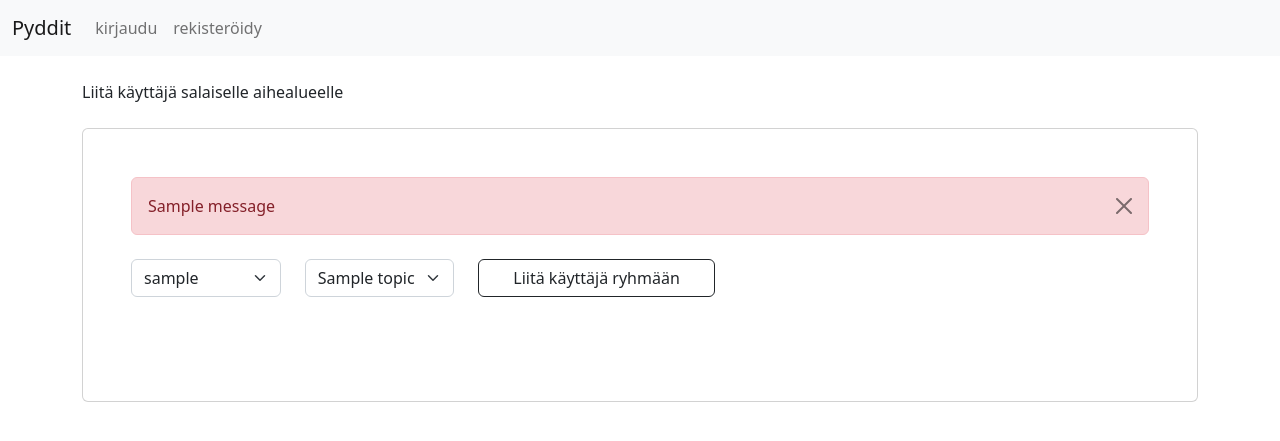
After one commit to pekkalin/tsoha, a Flask app: template templates/admin.html in a window 1280 px wide. The commit adds this page. Shown: the top 441 px of the page. Run offline with Flask 2, Linux system fonts and the light colour scheme; the template is opened without the code that fills it: most values are stand-ins (such as "Sample title", 1, 10 or a date in 2020); one stand-in notice (Sample message) is shown; parts of the project's set-up code (start-up, migrations or seed data) failed here and were passed over.

Commit message:
admin functionalities

```diff
--- a/app.py
+++ b/app.py
@@ -9,6 +9,8 @@ from werkzeug.security import check_password_hash, generate_password_hash
 
 import service
 from model import Message, MThread, Topic
+
+# from wtforms
 
 app = Flask(__name__)
 app.config["SQLALCHEMY_DATABASE_URI"] = getenv("DATABASE_URL")
@@ -123,19 +125,17 @@ def register():
 @app.route("/topic", methods=['GET', 'POST'])
 @login_required
 def topic():
-    all_topics = []
     filtered_topics = []
-    restricted_topics = []
 
     if request.method == "GET":
         all_topics = service.get_all_topics()
-        restricted_topics = service.get_restricted_topics()
+        restricted_topics = service.get_restricted_topics_and_users()
 
         # Filter restricted topics
-        filtered_topics = filter(lambda t: not t.restricted_access or t.restricted_access and (
+        filtered_topics = filter(lambda t: not t.restricted_access or current_user.is_admin or t.restricted_access and (
             current_user.id, t.id) in restricted_topics, all_topics)
 
-    elif request.method == "POST":
+    elif request.method == 'POST':
         restricted = False
         if 'restricted' in request.form:
             restricted = True
@@ -143,9 +143,12 @@ def topic():
         service.add_topic(Topic(topic_name=request.form['topic'],
                                 restricted_access=restricted, created="", created_by=current_user.id, updated=""))
         all_topics = service.get_all_topics()
+        restricted_topics = service.get_restricted_topics_and_users()
         # Filter restricted topics
-        filtered_topics = filter(lambda t: not t.restricted_access or t.restricted_access and (
+        filtered_topics = filter(lambda t: not t.restricted_access or current_user.is_admin or t.restricted_access and (
             current_user.id, t.id) in restricted_topics, all_topics)
+
+        return render_template("topics.html", topics=filtered_topics)
 
     return render_template("topics.html", topics=filtered_topics)
 
@@ -201,6 +204,7 @@ def message(thread_id, topic_id):
 
 
 @app.route("/message", methods=['POST'])
+@login_required
 def new_message():
     thread_id = request.form['thread_id']
     content = request.form['message']
@@ -213,5 +217,32 @@ def new_message():
     return redirect(url_for('message', thread_id=thread_id, topic_id=topic_id))
 
 
+@app.route("/admin", methods=['GET', 'POST'])
+@login_required
+def admin():
+    users = []
+    restricted_topics = []
+    users = service.find_all_users()
+    restricted_topics = service.get_restricted_topics()
+
+    if request.method == "GET":
+        return render_template("admin.html", users=users, restricted_topics=restricted_topics)
+    elif request.method == "POST":
+        user_id = request.form['user']
+        topic_id = request.form['topic']
+        user = service.get_restricted_topic_user(user_id, topic_id)
+
+        if user:
+            flash("Käyttäjällä on jo oikeus aihealueelle!")
+            return redirect(url_for('admin', users=users, restricted_topics=restricted_topics))
+        else:
+            if service.add_user_access_to_restricted_topic(user_id, topic_id):
+                flash(f"Käyttäjä lisätty oikeus aihealueelle!")
+            else:
+                flash("Käyttäjän lisääminen aihealueen käytttäjäksi epäonnistui!")
+                return redirect(url_for('admin', users=users, restricted_topics=restricted_topics))
+    return render_template("admin.html", users=users, restricted_topics=restricted_topics)
+
+
 if __name__ == "__main__":
     app.run(debug=True)
--- a/schema.sql
+++ b/schema.sql
@@ -30,7 +30,8 @@ CREATE TABLE topics (
 CREATE TABLE restricted_topic_users (
     user_id INT NOT NULL REFERENCES users(id),
     topic_id INT NOT NULL REFERENCES topics(id),
-    PRIMARY KEY (user_id, topic_id)
+    PRIMARY KEY (user_id, topic_id),
+    grant_date TIMESTAMP DEFAULT NOW()
 );
 
 CREATE TABLE threads (
--- a/service.py
+++ b/service.py
@@ -19,12 +19,17 @@ SQL_GET_TOPIC_PAGE_DATA = """SELECT DISTINCT topics.id, topics.topic_name, topic
                                 (SELECT MAX(messages.created) FROM messages, threads WHERE messages.thread_id = threads.id AND threads.topic_id = topics.id) as latest_msg
                                 FROM topics"""
 
-SQL_GET_RESTRICTED_TOPICS = "SELECT user_id, topic_id FROM restricted_topic_users"
+SQL_GET_RESTRICTED_TOPIC_USERS = "SELECT user_id, topic_id FROM restricted_topic_users"
+SQL_GET_RESTRICTED_TOPIC_USER = "SELECT user_id, topic_id FROM restricted_topic_users WHERE user_id=:user_id AND topic_id=:topic_id"
+SQL_GET_RESTRICTED_TOPICS = "SELECT id, topic_name FROM topics where restricted_access = TRUE"
+SQL_INSERT_USER_TO_RESTRICTED_TOPIC = "INSERT INTO restricted_topic_users (user_id, topic_id) VALUES (:user_id, :topic_id)"
 
 SQL_GET_THREADS_PAGE_DATA = """SELECT threads.id, threads.topic_id, threads.title, threads.created, threads.created_by, threads.updated,
                                 (SELECT COUNT(*) FROM messages WHERE threads.topic_id=:topic_id AND messages.thread_id = threads.id) as thread_count,
                                 (SELECT MAX(messages.created) FROM messages WHERE messages.thread_id = threads.id) as latest_msg
                                 FROM threads WHERE threads.topic_id=:topic_id """
+
+SQL_GET_ALL_USERS = """SELECT id, username FROM users WHERE is_admin = False"""
 
 
 def register(username, password, is_admin):
@@ -48,11 +53,17 @@ def find_user_by_username(username: str):
         db.session.close()
 
 
+def find_all_users():
+    try:
+        return db.session.execute(SQL_GET_ALL_USERS).fetchall()
+    except Exception as e:
+        db.session.close()
+
+
 def find_user_by_id(id: int):
     try:
         return db.session.execute(SQL_GET_USER_BY_ID, {"id": id}).fetchone()
     except Exception as e:
-        print(e)
         db.session.close()
 
 
@@ -74,7 +85,6 @@ def get_all_topics():
     try:
         return db.session.execute(SQL_GET_TOPIC_PAGE_DATA).fetchall()
     except Exception as e:
-        print(e)
         db.session.close()
 
 
@@ -85,11 +95,41 @@ def get_topic_by_id(id):
         db.session.close()
 
 
+def get_restricted_topics_and_users():
+    try:
+        return db.session.execute(SQL_GET_RESTRICTED_TOPIC_USERS).fetchall()
+    except Exception as e:
+        db.session.close()
+
+
+def get_restricted_topic_user(user_id: int, topic_id: int):
+    try:
+        return db.session.execute(SQL_GET_RESTRICTED_TOPIC_USER, {"user_id": user_id, "topic_id": topic_id}).first() is not None
+    except Exception as e:
+        db.session.close()
+
+
 def get_restricted_topics():
     try:
         return db.session.execute(SQL_GET_RESTRICTED_TOPICS).fetchall()
     except Exception as e:
+        print(e)
         db.session.close()
+
+
+def add_user_access_to_restricted_topic(user_id: int, topic_id: int):
+    succeed: bool = True
+    try:
+        db.session.execute(SQL_INSERT_USER_TO_RESTRICTED_TOPIC, {
+                           "user_id": user_id, "topic_id": topic_id})
+    except Exception as e:
+        print(e)
+        db.session.close()
+        succeed = False
+    else:
+        db.session.commit()
+
+    return succeed
 
 
 def add_topic(topic: Topic):
--- /dev/null
+++ b/templates/admin.html
@@ -0,0 +1,40 @@
+{% extends "layout.html" %}
+{% block content %}
+Liitä käyttäjä salaiselle aihealueelle
+<br />
+<br />
+<div class="card bg-white">
+    <div class="card-body p-5">
+        {% for message in get_flashed_messages() %}
+        <div class="alert alert-danger alert-dismissible fade show" role="alert">
+            {{ message }}
+            <button type="button" class="btn-close" data-bs-dismiss="alert" aria-label="Close"></button>
+        </div>
+        {% endfor %}
+        <form action="{{url_for('admin')}}" method="post" class="mb-3 mt-md-4">
+            <div class="row mb-3">
+                <div class="col-md-2">
+                    <select class="form-select" aria-label="Default select example" name="user">
+                        {% for user in users%}
+                        <option value={{user.id}}>{{user.username}}</option>
+
+                        {% endfor %}
+                    </select>
+                </div>
+                <div class="col-md-2">
+                    <select class="form-select" aria-label="Default select example" name="topic">
+                        {% for topic in restricted_topics %}
+                        <option value={{topic.id}}>{{ topic.topic_name }}</option>
+
+                        {% endfor %}
+                    </select>
+                </div>
+                <div class="d-grid col-md-3">
+                    <button class="btn btn-outline-dark" type="submit">Liitä käyttäjä ryhmään</button>
+                </div>
+            </div>
+            <br />
+        </form>
+    </div>
+</div>
+{% endblock %}
--- a/templates/navbaar.html
+++ b/templates/navbaar.html
@@ -9,17 +9,22 @@
             <ul class="navbar-nav me-auto mb-2 mb-lg-0">
                 {% if current_user.is_authenticated %}
                 <li class="nav-item">
-                    <a class="nav-link" aria-current="page" href="{{url_for('logout')}}">Kirjaudu ulos</a>
+                    <a class="nav-link" aria-current="page" href="{{url_for('logout')}}">kirjaudu ulos</a>
                 </li>
                 <li class="nav-item">
-                    <a class="nav-link" href="{{url_for('topic')}}">Forum</a>
+                    <a class="nav-link" href="{{url_for('topic')}}">forum</a>
                 </li>
                 {% else %}
                 <li class="nav-item">
-                    <a class="nav-link" aria-current="page" href="{{url_for('login')}}">Kirjaudu</a>
+                    <a class="nav-link" aria-current="page" href="{{url_for('login')}}">kirjaudu</a>
                 </li>
                 <li class="nav-item">
-                    <a class="nav-link" href="{{url_for('register')}}">Rekisteröidy</a>
+                    <a class="nav-link" href="{{url_for('register')}}">rekisteröidy</a>
+                </li>
+                {% endif %}
+                {% if current_user.is_admin %}
+                <li class="nav-item">
+                    <a class="nav-link" aria-current="page" href="{{url_for('admin')}}">admin</a>
                 </li>
                 {% endif %}
             </ul>
```
